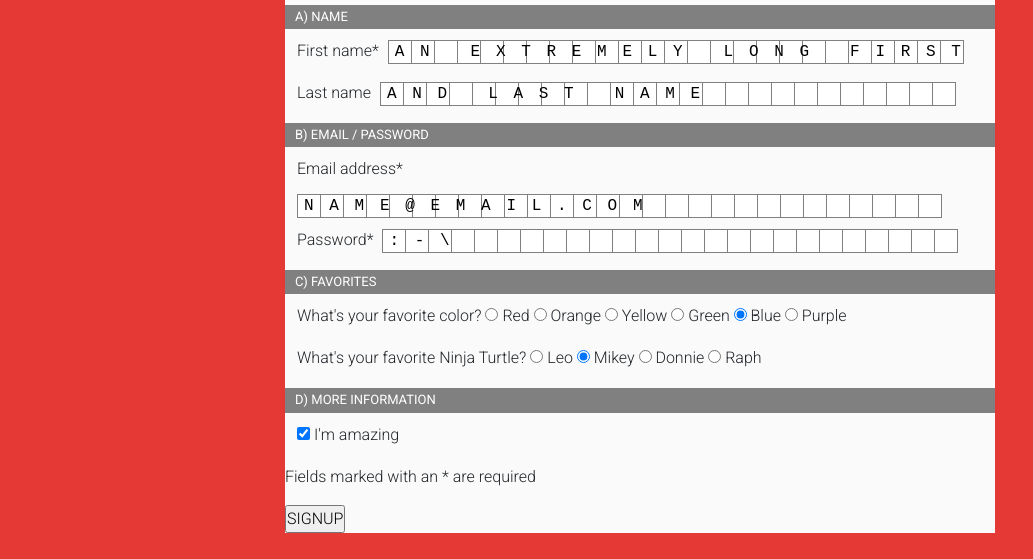
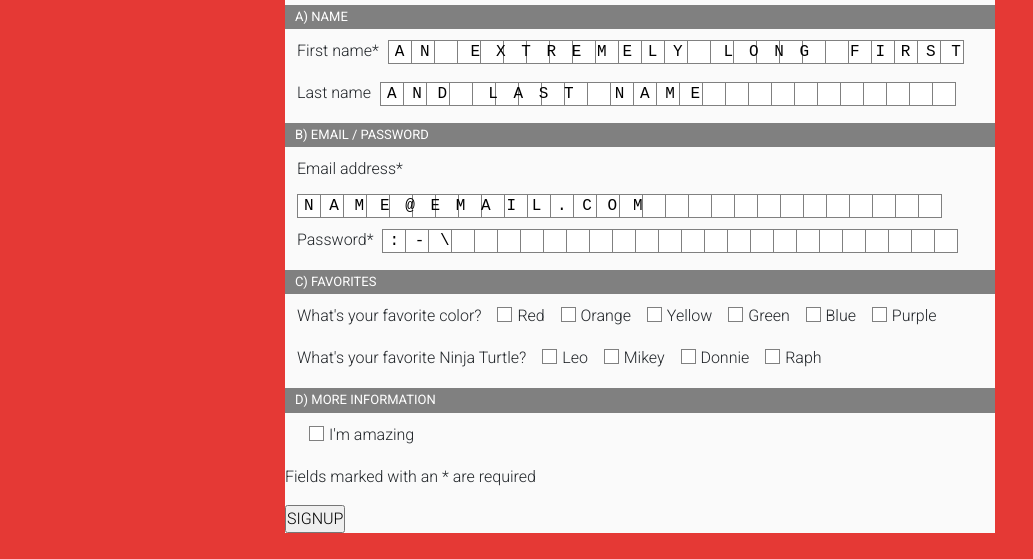
Before and after one commit to stewilondanga/official-form, a plain HTML site: page index.html in a window 1280 px wide. Shown: the part 241-800 px from the top of the page, without its empty margins (0-1033 px from the left). Drawn offline with nearby package versions, Linux system fonts and the light colour scheme.

Commit message:
add css/styles.css

```diff
--- a/css/styles.css
+++ b/css/styles.css
@@ -99,7 +99,7 @@ input#email {
   margin: 0 0 10px 12px;
 }
 
-/*input[type="radio"],
+input[type="radio"],
 input[type="checkbox"] {
   -webkit-appearance: none;
   -moz-appearance: none;
@@ -108,10 +108,10 @@ input[type="checkbox"] {
   height: 15px;
   border: 1px solid grey;
   margin: 0 1px -1px 12px;
-    background:white
+  background: white
 }
 
-input[type="radio"]:checked:before,
+/*input[type="radio"]:checked:before,
 input[type="checkbox"]:checked:before {
     content: "✓";
     position: absolute;
```
Lines whose indentation alone changed are shown as unchanged.
